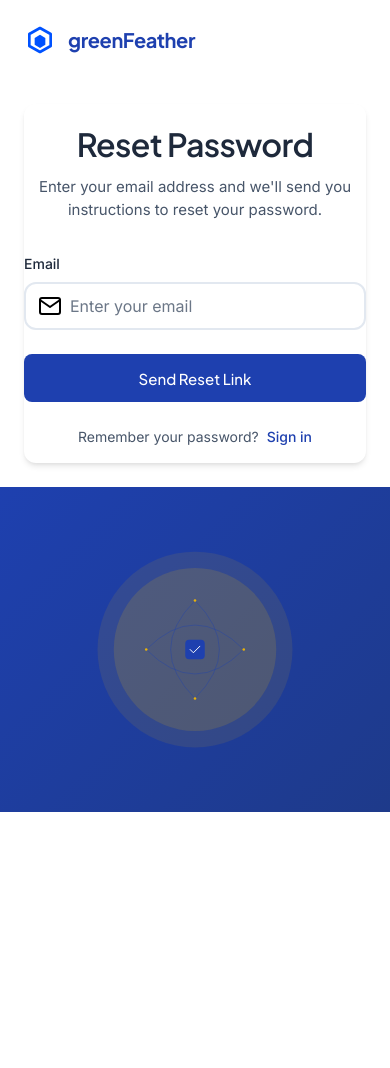
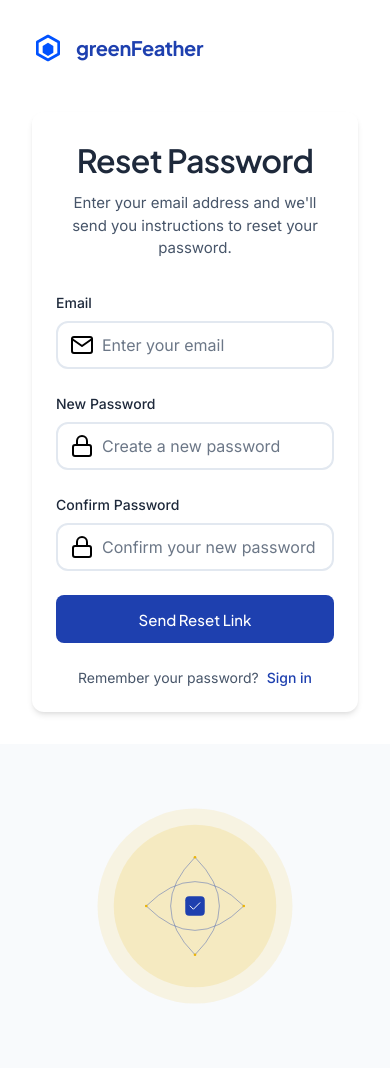
Before and after one commit to Stranger2323/JILCF-School-Uniform-Inventory-Management-System, a Flask app: page /forgot-password in a window 390 px wide. Before the commit the page ends 812 px from the top, so only its background shows below. Run offline with Flask 3, Linux system fonts and the light colour scheme.

Commit message:
Fix split layout and standardize input sizes
- Restore split layout functionality
- Add consistent password input styling
- Standardize form container padding
- Improve responsive design
- Update password field classes across all pages

```diff
--- a/static/css/styles.css
+++ b/static/css/styles.css
@@ -68,9 +68,11 @@ body {
 /* Container layout */
 .container {
     width: 100%;
+    min-height: 100vh;
     max-width: 1440px;
     margin: 0 auto;
-    animation: fadeIn 0.8s ease-out;
+    display: flex;
+    background-color: var(--bg-secondary);
     transform: translateZ(0);
     backface-visibility: hidden;
     will-change: transform;
@@ -78,22 +80,37 @@ body {
 
 .left-panel {
     flex: 1;
+    background-color: var(--bg-primary);
+    padding: 2rem;
     display: flex;
     flex-direction: column;
-    max-width: 50%;
-    background-color: var(--bg-primary);
-    padding: 2rem 4rem;
-    animation: slideInLeft 0.8s cubic-bezier(0.16, 1, 0.3, 1);
+    justify-content: space-between;
+    position: relative;
+    overflow: hidden;
 }
 
 .right-panel {
     flex: 1;
-    background: linear-gradient(135deg, var(--primary-color) 0%, var(--primary-hover) 100%);
+    background-color: var(--bg-secondary);
+    padding: 2rem;
     display: flex;
     align-items: center;
     justify-content: center;
-    padding: 2rem;
-    animation: slideInRight 0.8s cubic-bezier(0.16, 1, 0.3, 1);
+    position: relative;
+    overflow: hidden;
+}
+
+.right-panel::before {
+    content: '';
+    position: absolute;
+    width: 150%;
+    height: 150%;
+    background: radial-gradient(circle at center, var(--accent-yellow) 0%, transparent 70%);
+    opacity: 0.1;
+    top: 50%;
+    left: 50%;
+    transform: translate(-50%, -50%);
+    pointer-events: none;
 }
 
 .illustration {
@@ -133,17 +150,12 @@ body {
 
 /* Form container */
 .form-container {
-    flex: 1;
-    display: flex;
-    flex-direction: column;
-    justify-content: center;
     width: 100%;
     max-width: 440px;
     margin: 0 auto;
-    padding: 2rem 0;
+    padding: 2.5rem;
     background: var(--bg-primary);
     border-radius: var(--border-radius);
-    padding: 2rem;
     box-shadow: 0 4px 6px -1px rgba(0, 0, 0, 0.1), 0 2px 4px -1px rgba(0, 0, 0, 0.06);
     transform: translateZ(0);
     backface-visibility: hidden;
@@ -526,6 +538,17 @@ body {
 .strength-meter-fill.medium { background: #ffd700; }
 .strength-meter-fill.strong { background: #2ecc71; }
 
+/* Password Input Specific */
+.password-input {
+    font-size: 16px !important;
+    letter-spacing: 0.05em;
+    font-family: var(--font-body) !important;
+}
+
+.password-input::placeholder {
+    letter-spacing: normal;
+}
+
 /* Form options */
 .form-options {
     display: flex;
@@ -689,49 +712,25 @@ body {
 }
 
 /* Responsive design */
-@media (max-width: 768px) {
+@media (max-width: 1024px) {
     .container {
         flex-direction: column;
-        padding: 0;
     }
 
-    .left-panel {
-        max-width: 100%;
-        padding: 2rem;
-        order: 2;
+    .left-panel,
+    .right-panel {
+        flex: none;
+        width: 100%;
     }
 
     .right-panel {
-        max-width: 100%;
         min-height: 300px;
-        order: 1;
-    }
-
-    .illustration {
-        max-width: 60%;
-    }
-
-    .form-container {
-        padding: 1rem 0;
-        max-width: 100%;
-    }
-
-    .social-login {
-        gap: 0.75rem;
-    }
-
-    .login-header {
-        text-align: center;
     }
 }
 
 @media (max-width: 480px) {
-    .left-panel {
+    .form-container {
         padding: 1.5rem;
-    }
-
-    .illustration {
-        max-width: 80%;
     }
 }
 
--- a/templates/forgot-password.html
+++ b/templates/forgot-password.html
@@ -26,6 +26,28 @@
                         <div class="input-group">
                             <img src="{{ url_for('static', filename='img/email.svg') }}" alt="Email" class="input-icon">
                             <input type="email" id="email" name="email" placeholder="Enter your email" required>
+                        </div>
+                    </div>
+
+                    <div class="form-group">
+                        <label for="new-password">New Password</label>
+                        <div class="input-group">
+                            <img src="{{ url_for('static', filename='img/lock.svg') }}" alt="Password" class="input-icon">
+                            <input type="password" id="new-password" name="new-password" class="password-input" placeholder="Create a new password" required>
+                            <button type="button" class="toggle-password" aria-label="Toggle password visibility">
+                                <img src="{{ url_for('static', filename='img/eye.svg') }}" alt="Show password">
+                            </button>
+                        </div>
+                    </div>
+
+                    <div class="form-group">
+                        <label for="confirm-password">Confirm Password</label>
+                        <div class="input-group">
+                            <img src="{{ url_for('static', filename='img/lock.svg') }}" alt="Password" class="input-icon">
+                            <input type="password" id="confirm-password" name="confirm-password" class="password-input" placeholder="Confirm your new password" required>
+                            <button type="button" class="toggle-password" aria-label="Toggle password visibility">
+                                <img src="{{ url_for('static', filename='img/eye.svg') }}" alt="Show password">
+                            </button>
                         </div>
                     </div>
 
--- a/templates/index.html
+++ b/templates/index.html
@@ -61,7 +61,7 @@
                         <label for="password">Password</label>
                         <div class="input-group">
                             <img src="{{ url_for('static', filename='img/lock.svg') }}" alt="Password" class="input-icon">
-                            <input type="password" id="password" name="password" placeholder="Enter your password" required>
+                            <input type="password" id="password" name="password" class="password-input" placeholder="Enter your password" required>
                             <button type="button" class="toggle-password" aria-label="Toggle password visibility">
                                 <img src="{{ url_for('static', filename='img/eye.svg') }}" alt="Show password">
                             </button>
--- a/templates/signup.html
+++ b/templates/signup.html
@@ -41,7 +41,7 @@
                         <label for="password">Password</label>
                         <div class="input-group">
                             <img src="{{ url_for('static', filename='img/lock.svg') }}" alt="Password" class="input-icon">
-                            <input type="password" id="password" name="password" placeholder="Create a strong password" required>
+                            <input type="password" id="password" name="password" class="password-input" placeholder="Create a strong password" required>
                             <button type="button" class="toggle-password" aria-label="Toggle password visibility">
                                 <img src="{{ url_for('static', filename='img/eye.svg') }}" alt="Show password">
                             </button>
@@ -64,7 +64,7 @@
                         <label for="confirm-password">Confirm Password</label>
                         <div class="input-group">
                             <img src="{{ url_for('static', filename='img/lock.svg') }}" alt="Password" class="input-icon">
-                            <input type="password" id="confirm-password" name="confirm-password" placeholder="Confirm your password" required>
+                            <input type="password" id="confirm-password" name="confirm-password" class="password-input" placeholder="Confirm your password" required>
                             <button type="button" class="toggle-password" aria-label="Toggle password visibility">
                                 <img src="{{ url_for('static', filename='img/eye.svg') }}" alt="Show password">
                             </button>
```
